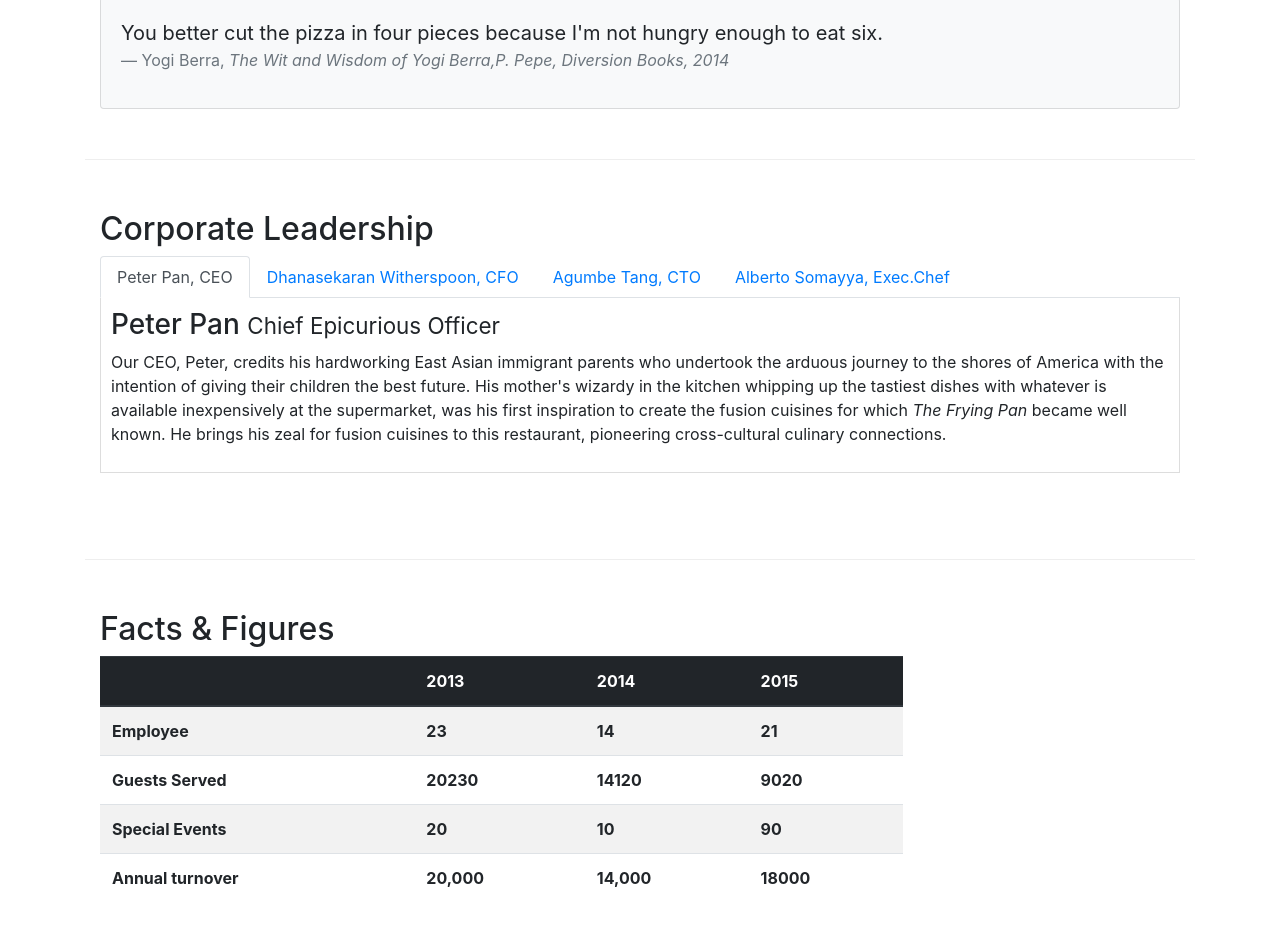
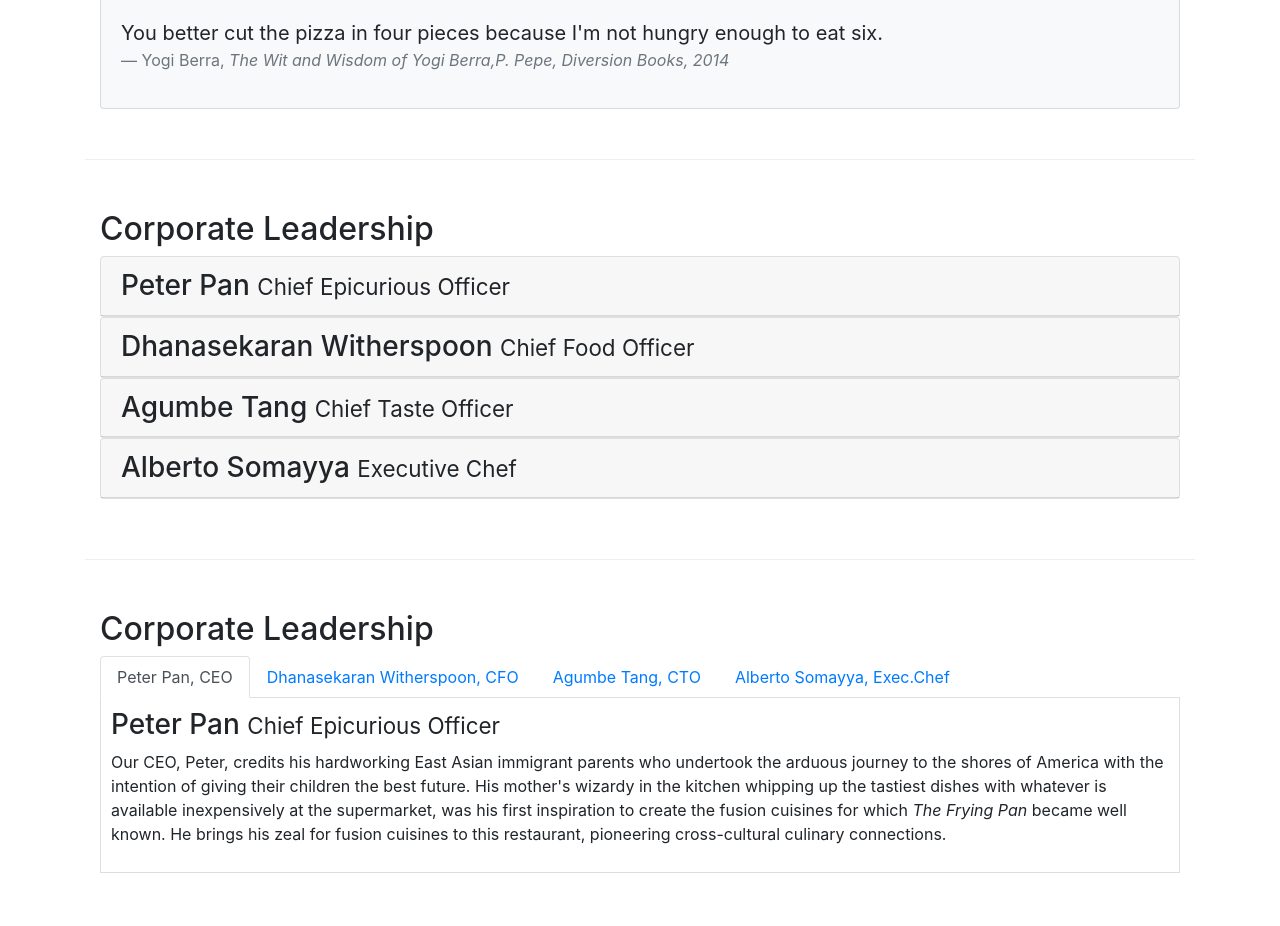
Before and after one commit to ranjithcheguri/bootstrap, a website: page aboutus.html in a window 1280 px wide. Shown: the part 812-1738 px from the top of the page. Drawn offline with nearby package versions, Linux system fonts and the light colour scheme.

Commit message:
Accordion

```diff
--- a/aboutus.html
+++ b/aboutus.html
@@ -99,6 +99,72 @@
         </div>
 
 
+         <div class="row row-content">
+            <div class="col-12 col-sm-12 ">
+                <h2>Corporate Leadership</h2>
+
+                <div id="accordion">
+                    <div class="card">
+                        <div class="card-header" role="tab" id="peterhead1">
+                            <h3 class="mb-0">
+                                <a data-toggle="collapse" data-target="#peter1">Peter Pan <small>Chief Epicurious Officer</small>
+                                </a>
+                            </h3>
+                        </div>
+                        <div role="tabpanel" class="collapse" id="peter1" data-parent="#accordion">
+                            <div class="card-body">
+                                <p class="d-none d-sm-block">Our CEO, Peter, credits his hardworking East Asian immigrant parents who undertook the arduous journey to the shores of America with the intention of giving their children the best future. His mother's wizardy in the kitchen whipping up the tastiest dishes with whatever is available inexpensively at the supermarket, was his first inspiration to create the fusion cuisines for which <em>The Frying Pan</em> became well known. He brings his zeal for fusion cuisines to this restaurant, pioneering cross-cultural culinary connections.</p>
+                            </div>
+                        </div>
+                    </div>
+
+                    <div class="card">
+                        <div class="card-header" role="tab" id="dannyhead1">
+                            <h3 class="mb-0">
+                                <a data-toggle="collapse" data-target="#danny1">Dhanasekaran Witherspoon <small>Chief Food Officer</small>
+                                </a>
+                            </h3>
+                        </div>
+                        <div role="tabpanel" class="collapse" id="danny1" data-parent="#accordion">
+                            <div class="card-body">
+                                 <p class="d-none d-sm-block">Our CFO, Danny, as he is affectionately referred to by his colleagues, comes from a long established family tradition in farming and produce. His experiences growing up on a farm in the Australian outback gave him great appreciation for varieties of food sources. As he puts it in his own words, <em>Everything that runs, wins, and everything that stays, pays!</em></p>
+                            </div>
+                        </div>
+                    </div>
+
+                     <div class="card">
+                        <div class="card-header" role="tab" id="agumbehead1">
+                            <h3 class="mb-0">
+                                <a data-toggle="collapse" data-target="#agumbe1">Agumbe Tang <small>Chief Taste Officer</small>
+                                </a>
+                            </h3>
+                        </div>
+                        <div role="tabpanel" class="collapse" id="agumbe1" data-parent="#accordion">
+                            <div class="card-body">
+                                <p class="d-none d-sm-block">Blessed with the most discerning gustatory sense, Agumbe, our CTO, personally ensures that every dish that we serve meets his exacting tastes. Our chefs dread the tongue lashing that ensues if their dish does not meet his exacting standards. He lives by his motto, <em>You click only if you survive my lick.</em></p>
+                            </div>
+                        </div>
+                    </div>
+
+                     <div class="card">
+                        <div class="card-header" role="tab" id="albertohead1">
+                            <h3 class="mb-0">
+                                <a data-toggle="collapse" data-target="#alberto1">Alberto Somayya <small>Executive Chef</small>
+                                </a>
+                            </h3>
+                        </div>
+                        <div role="tabpanel" class="collapse" id="alberto1" data-parent="#accordion">
+                            <div class="card-body">
+                                  <p class="d-none d-sm-block">Award winning three-star Michelin chef with wide International experience having worked closely with whos-who in the culinary world, he specializes in creating mouthwatering Indo-Italian fusion experiences. He says, <em>Put together the cuisines from the two craziest cultures, and you get a winning hit! Amma Mia!</em></p>
+                            </div>
+                        </div>
+                    </div>
+                </div>
+            </div>
+       </div>
+
+
+
 
         <div class="row row-content">
             <div class="col-12 col-sm-12 ">
@@ -142,6 +208,7 @@
                 </div>
             </div>
        </div>
+
        <div class="row row-content">
             <div class="col-12 col-sm-9">
                 <H2> Facts &amp; Figures</H2>
```
